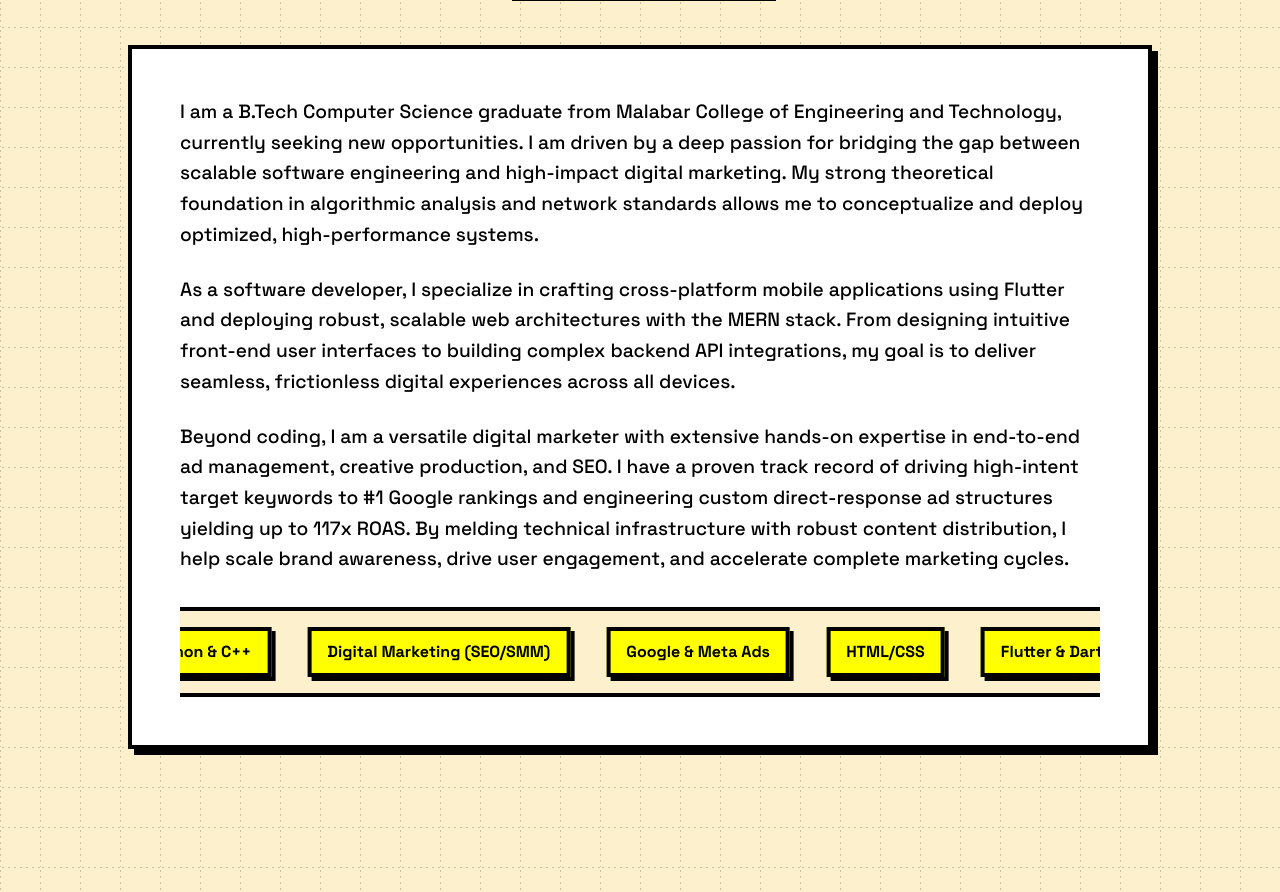
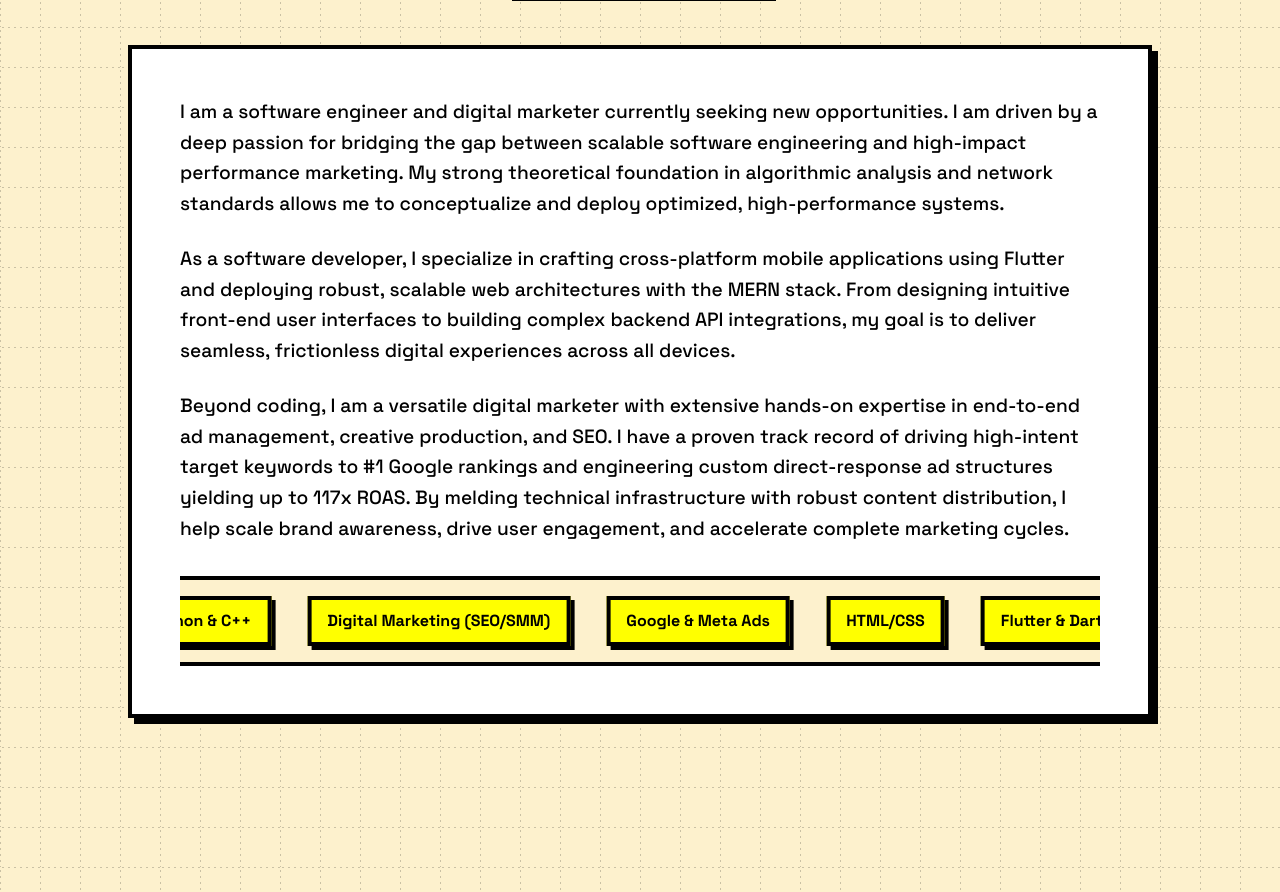
Before and after one commit to AswinAsokan03/Portfollio, a website built with Vite: page index.html in a window 1280 px wide. Shown: the part 1013-1905 px from the top of the page. Built offline with nearby package versions, Linux system fonts and the light colour scheme.

Commit message:
Remove college and graduate details from About Me

```diff
--- a/index.html
+++ b/index.html
@@ -65,7 +65,7 @@
       <div class="about-grid">
         <div class="about-text neo-card pop-in">
           <p>
-            I am a B.Tech Computer Science graduate from Malabar College of Engineering and Technology, currently seeking new opportunities. I am driven by a deep passion for bridging the gap between scalable software engineering and high-impact digital marketing. My strong theoretical foundation in algorithmic analysis and network standards allows me to conceptualize and deploy optimized, high-performance systems.
+            I am a software engineer and digital marketer currently seeking new opportunities. I am driven by a deep passion for bridging the gap between scalable software engineering and high-impact performance marketing. My strong theoretical foundation in algorithmic analysis and network standards allows me to conceptualize and deploy optimized, high-performance systems.
           </p>
           <p>
             As a software developer, I specialize in crafting cross-platform mobile applications using Flutter and deploying robust, scalable web architectures with the MERN stack. From designing intuitive front-end user interfaces to building complex backend API integrations, my goal is to deliver seamless, frictionless digital experiences across all devices.
```
